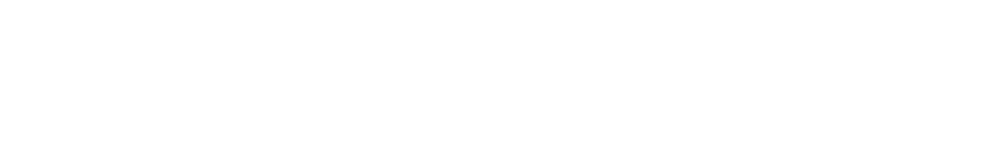
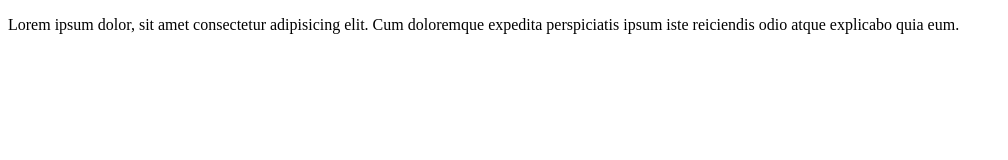
Before and after one commit to shanlui/test1, a plain HTML site: page index.html in a window 1280 px wide. Shown: the whole page, without its empty margins (0-1008 px from the left). Drawn offline with Linux system fonts and the light colour scheme.

Commit message:
Add 20 random words

```diff
--- a/index.html
+++ b/index.html
@@ -7,5 +7,10 @@
     <title>Title</title>
   </head>
 
-  <body></body>
+  <body>
+    <p>
+      Lorem ipsum dolor, sit amet consectetur adipisicing elit. Cum doloremque
+      expedita perspiciatis ipsum iste reiciendis odio atque explicabo quia eum.
+    </p>
+  </body>
 </html>
```
